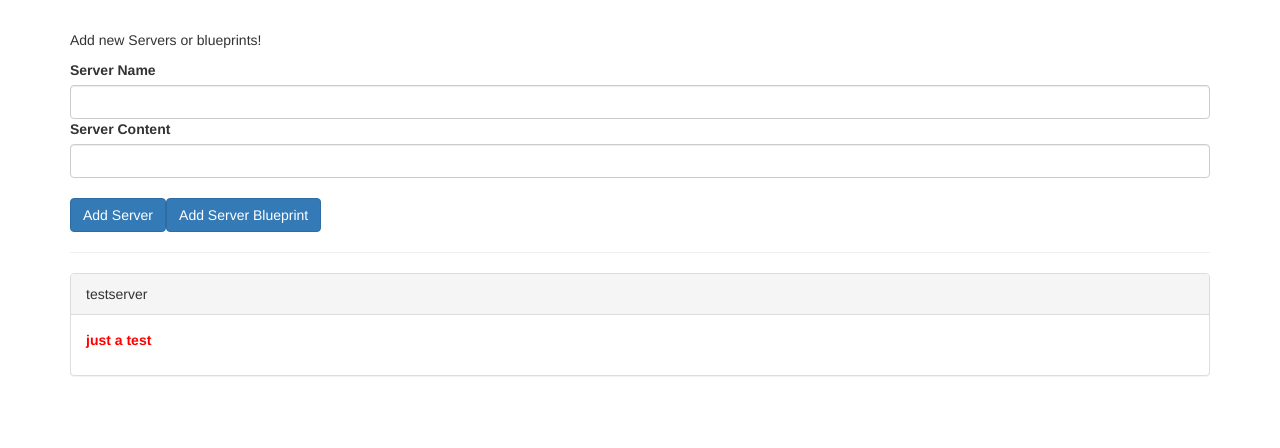
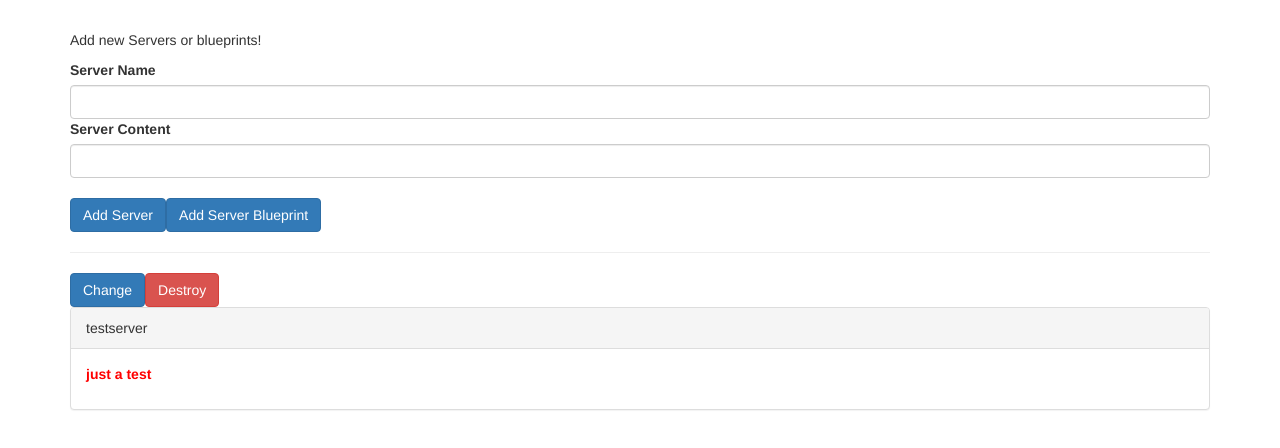
Before and after one commit to ncodena/databinding-start, an Angular app: page / in a window 1280 px wide. Shown: the top 448 px of the page. Built offline with nearby package versions, Linux system fonts and the light colour scheme.

Commit message:
Lifecycle Hooks in Action

```diff
--- a/src/app/app.component.html
+++ b/src/app/app.component.html
@@ -3,7 +3,9 @@
   <hr>
   <div class="row">
     <div class="col-xs-12">
-      <app-server-element *ngFor="let serverElement of serverElements" [alias]="serverElement">
+      <button class="btn btn-primary" (click)="onChangeFirst()">Change</button>
+      <button class="btn btn-danger" (click)="onDestroy()">Destroy</button>
+      <app-server-element *ngFor="let serverElement of serverElements" [alias]="serverElement" [name]="serverElement.name">
         <p>
           <strong *ngIf="serverElement.type === 'server'" style="color: red">{{ serverElement.content }}</strong>
           <em *ngIf="serverElement.type === 'blueprint'">{{ serverElement.content }}</em>
--- a/src/app/app.component.ts
+++ b/src/app/app.component.ts
@@ -23,4 +23,13 @@ export class AppComponent {
       content: blueprintData.serverContent
     });
   }
+
+  onChangeFirst() {
+    this.serverElements[0].name= 'Changed';
+  }
+
+  onDestroy () {
+    this.serverElements.splice(0,1)
+
+  }
 }
--- a/src/app/server-element/server-element.component.html
+++ b/src/app/server-element/server-element.component.html
@@ -1,5 +1,6 @@
 <div class="panel panel-default">
-    <div class="panel-heading">{{ element.name }}</div>
+    <!-- <div class="panel-heading">{{ element.name }}</div> -->
+    <div class="panel-heading">{{ name }}</div>
     <div class="panel-body">
         <ng-content></ng-content>
     </div>
--- a/src/app/server-element/server-element.component.ts
+++ b/src/app/server-element/server-element.component.ts
@@ -1,16 +1,52 @@
-import { Component, OnInit, Input, ViewEncapsulation } from '@angular/core';
+import { Component, OnInit, Input, OnChanges, SimpleChanges, DoCheck, AfterContentInit, AfterContentChecked, AfterViewInit,  AfterViewChecked, OnDestroy } from '@angular/core';
 
 @Component({
   selector: 'app-server-element',
   templateUrl: './server-element.component.html',
   styleUrls: ['./server-element.component.css']
 })
-export class ServerElementComponent implements OnInit {
+export class ServerElementComponent implements OnInit, OnChanges, DoCheck, AfterContentInit, AfterContentChecked, AfterViewInit,  AfterViewChecked, OnDestroy {
   @Input('alias') element: {type: string, name: string, content: string};
+  @Input() name: string;
 
-  constructor() { }
+  constructor() {
+    console.log('constructor called')
+   }
+
+   ngOnChanges(changes: SimpleChanges) {
+     console.log('ngOnChanges called');
+     console.log(changes)
+   }
 
   ngOnInit(): void {
+    console.log('ngOnInit called!')
   }
 
+  ngDoCheck() {
+    console.log('ngDoCheck called')
+  }
+
+  ngAfterContentInit () {
+    console.log('ngAfterContentInit')
+  }
+
+  ngAfterContentChecked () {
+    console.log('ngAfterContentChecked')
+
+  }
+  ngAfterViewInit () {
+    console.log('AfterViewInit')
+  }
+
+  ngAfterViewChecked () {
+    console.log('AfterViewChecked')
+
+  }
+
+  ngOnDestroy () {
+    console.log('ngOnDestroy')
+
+  }
+
+
 }
```
